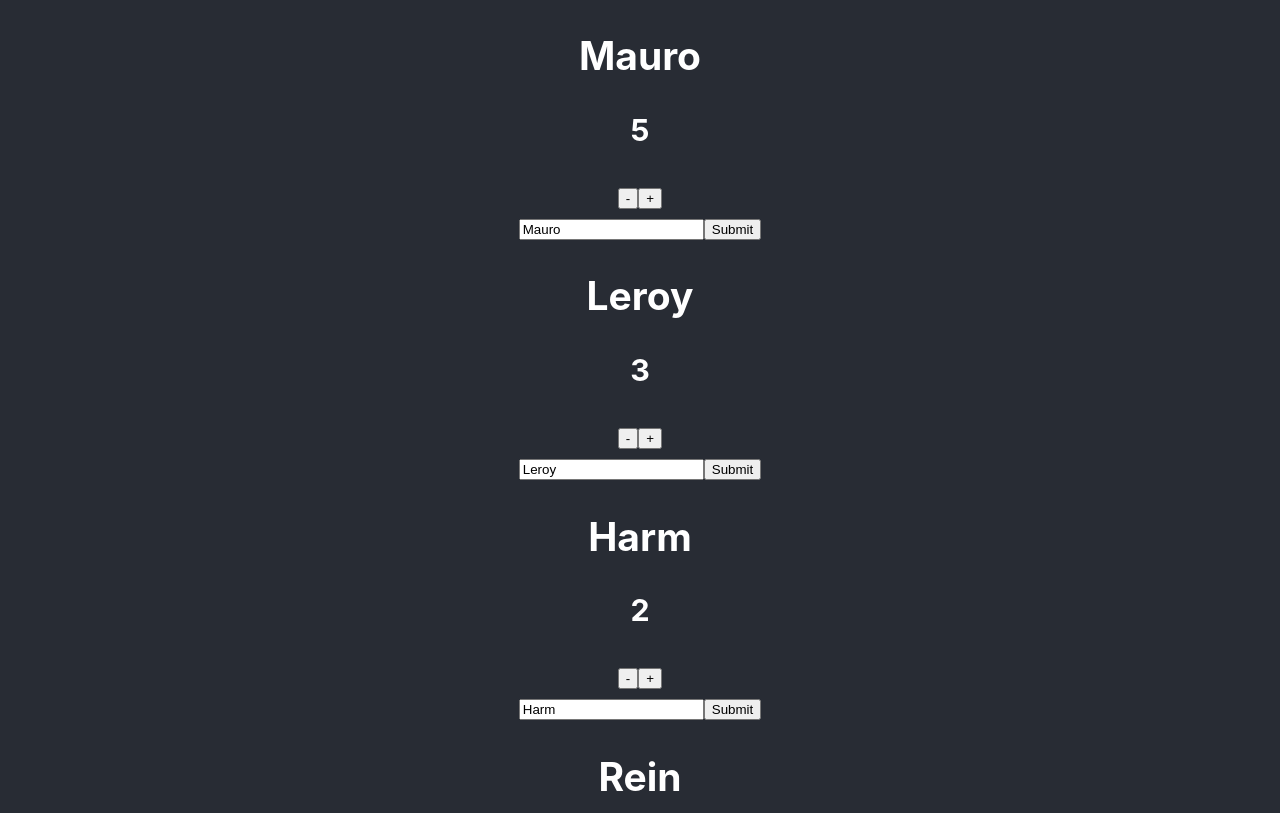
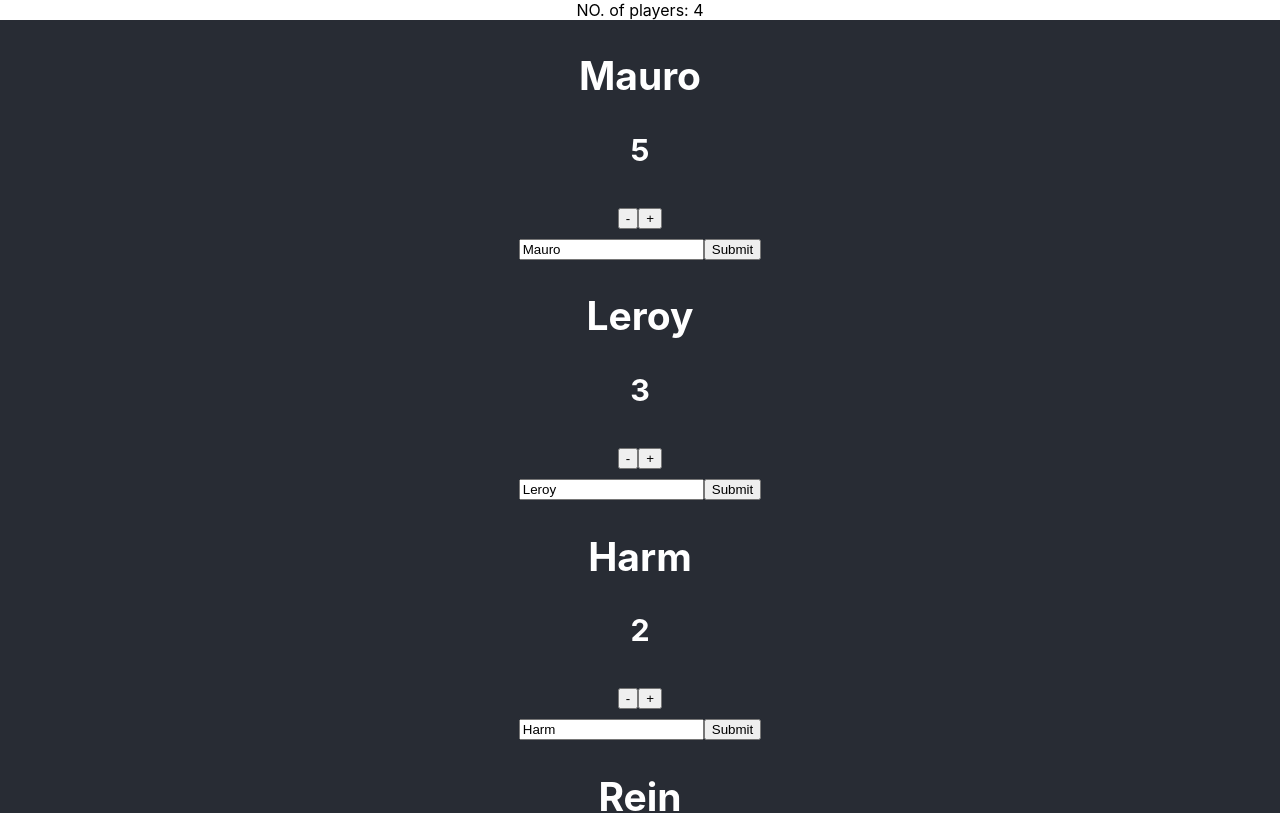
Before and after one commit to Reinoptland/cb-props-example, a React (Create React App) app: page / in a window 1280 px wide. Shown: the top 813 px of the page. Built offline with nearby package versions, Linux system fonts and the light colour scheme.

Commit message:
Create context, provide players to the App

```diff
--- a/src/App.js
+++ b/src/App.js
@@ -1,7 +1,10 @@
 import logo from "./logo.svg";
 import "./App.css";
 import Player from "./components/Player";
-import { useState } from "react";
+import { useState, createContext } from "react";
+import PlayerCounter from "./components/PlayerCounter";
+
+const GameContext = createContext();
 
 function App() {
   const [players, setPlayers] = useState([
@@ -38,7 +41,9 @@ function App() {
   });
 
   return (
+    <GameContext.Provider value={{ players: players }}>
       <div className="App">
+        <PlayerCounter players={players} />
         <header className="App-header">
           {sortedPlayers.map((player) => {
             return (
@@ -54,6 +59,7 @@ function App() {
           })}
         </header>
       </div>
+    </GameContext.Provider>
   );
 }
 
--- /dev/null
+++ b/src/components/PlayerCounter.js
@@ -0,0 +1,5 @@
+import React from "react";
+
+export default function PlayerCounter(props) {
+  return <div>NO. of players: {props.players.length}</div>;
+}
```
Lines whose indentation alone changed are shown as unchanged.
